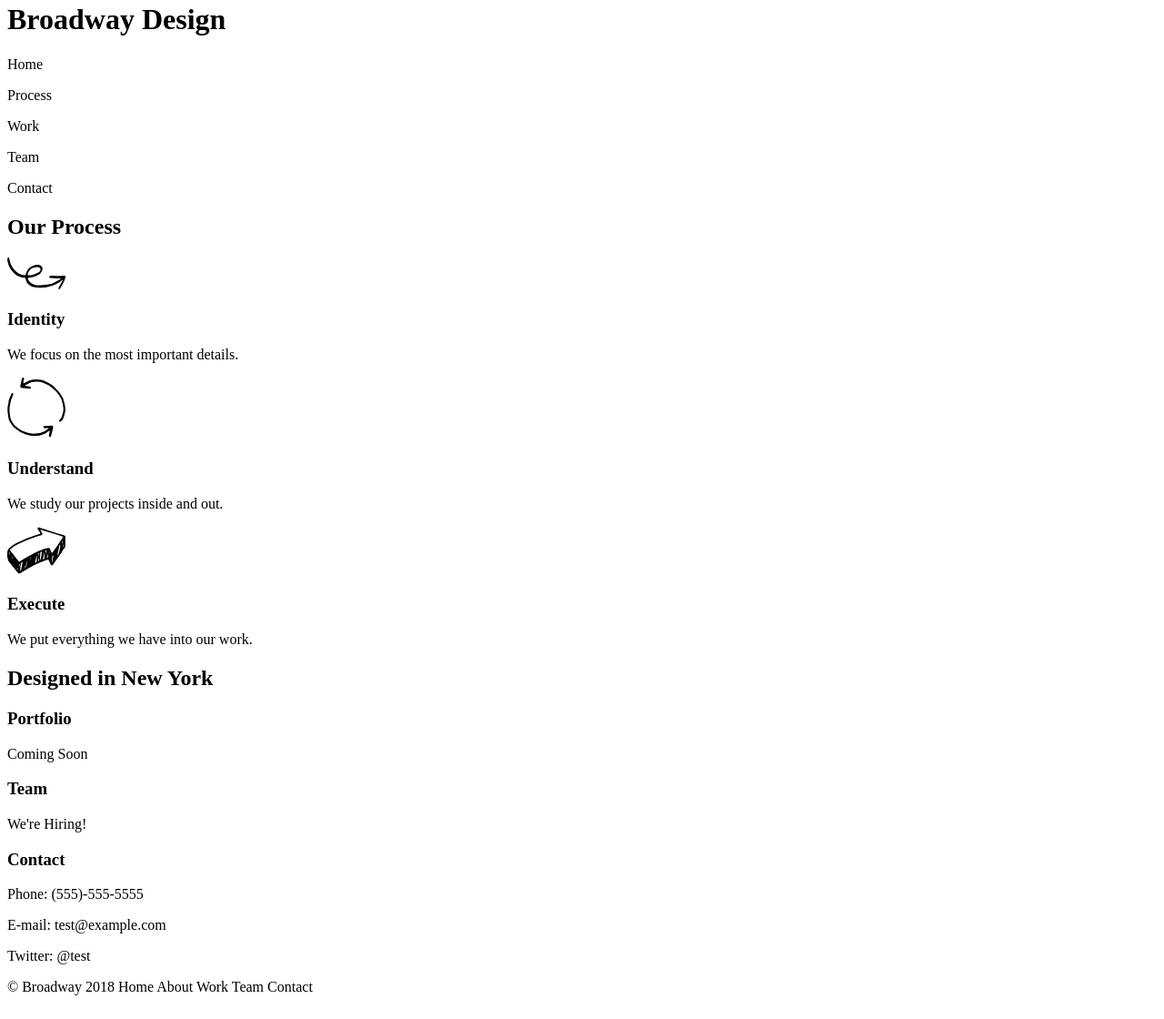
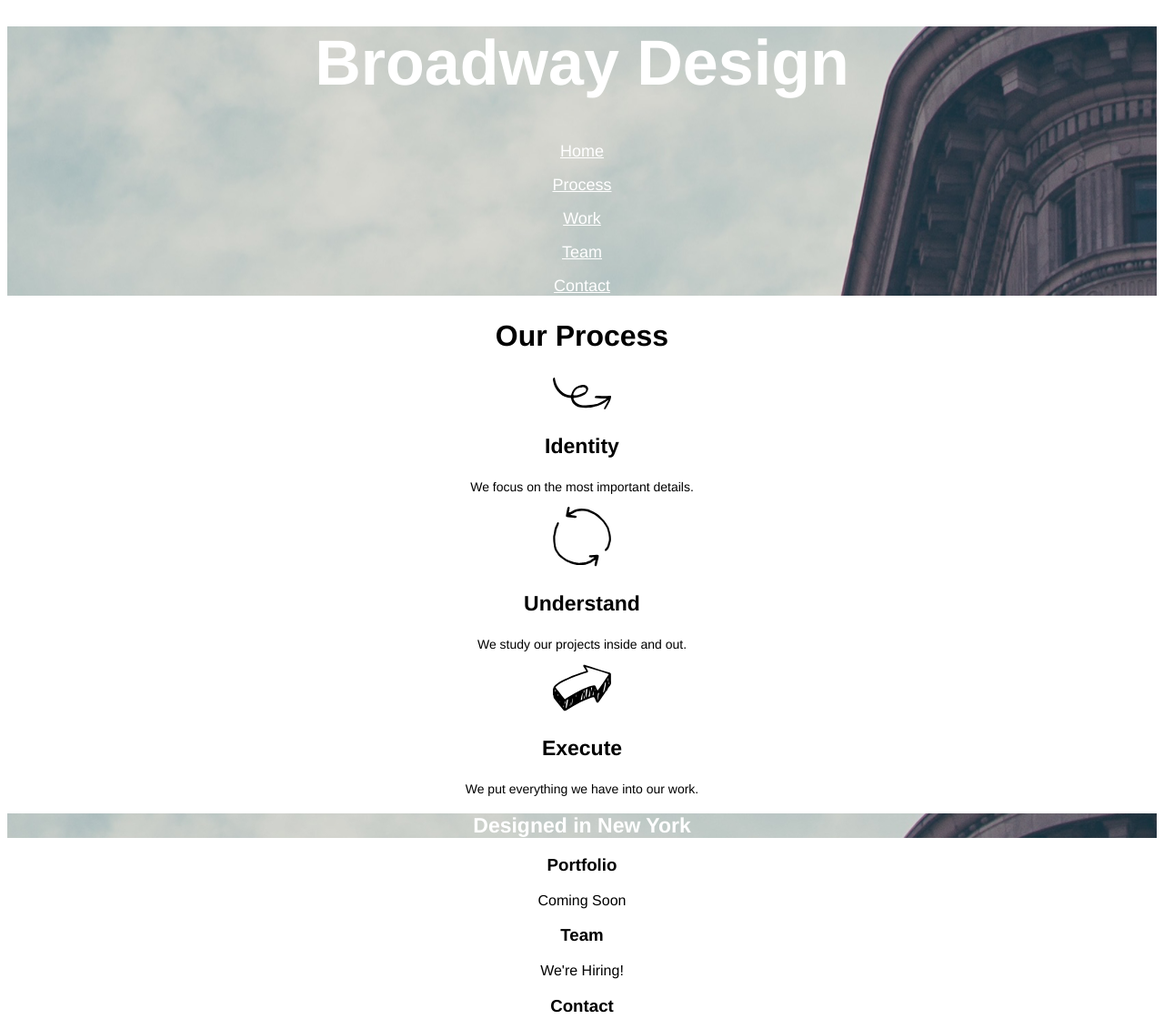
Before and after one commit to Christopher798/BroadwayDesign, a plain HTML site: page index.html in a window 1280 px wide. Shown: the part 18-1138 px from the top of the page at 91% size. Drawn offline with Linux system fonts and the light colour scheme.

Commit message:
Add css stylesheet and build v1

```diff
--- a/index.html
+++ b/index.html
@@ -10,29 +10,39 @@
     <div class="navigation">
       <h1>Broadway Design</h1>
 
-      <p><a>Home</a></p>
-      <p><a>Process</a></p>
-      <p><a>Work</a></p>
-      <p><a>Team</a></p>
-      <p><a>Contact</a></p>
+      <p><a class="navlink" href="#home">Home</a></p>
+      <p><a class="navlink" href="#process">Process</a></p>
+      <p><a class="navlink" href="#work">Work</a></p>
+      <p><a class="navlink" href="#team">Team</a></p>
+      <p><a class="navlink" href="#contact">Contact</a></p>
    </div>
 
     <!-- Business process -->
+    <!--ID and Class Selector: <div id="one" class="two"> ...</div> #one.two {...}-->
     <div class="process">
       <h2>Our Process</h2>
+
+      <div class="component">
         <img src="resources/images/identify.svg" alt="arrow"/>
         <h3>Identity</h3>
         <p>We focus on the most important details.</p>
+      </div>
+
+      <div class="component">
         <img src="resources/images/understand.svg" alt="circle"/>
         <h3>Understand</h3>
         <p>We study our projects inside and out.</p>
+      </div>
+
+      <div class="component">
         <img src="resources/images/execute.svg" alt="thick arrow"/>
         <h3>Execute</h3>
         <p>We put everything we have into our work.</p>
       </div>
+    </div>
 
     <!--Small Ribbon-->
-    <div>
+    <div class="navigation">
       <h2>Designed in New York</h2>
     </div>
 
@@ -61,14 +71,14 @@
     </div>
 
     <!--Footer Section -->
-    <div>
+    <div class="footer">
       <p>
         &copy; Broadway 2018
-        <a>Home</a>
-        <a>About</a>
-        <a>Work</a>
-        <a>Team</a>
-        <a>Contact</a>
+        <a class="navlink" href="#home">Home</a>
+        <a class="navlink" href="#about">About</a>
+        <a class="navlink" href="#work">Work</a>
+        <a class="navlink" href="#team">Team</a>
+        <a class="navlink" href="#contact">Contact</a>
       </p>
     </div>
 
--- a/resources/css/style.css
+++ b/resources/css/style.css
@@ -0,0 +1,58 @@
+body {
+  font-family: Helvetica, sans-serif;
+  text-align: center;
+}
+
+.navigation {
+  background-image: url('../images/the-flatiron-building.png');
+  background-repeat: no-repeat;
+  text-align: center;
+  color: white;
+}
+
+h1,
+h2,
+h3 {
+  font-family: Helvetica;
+  font-weight: bold;
+}
+
+/* Access an element within a block */
+.navigation h1 {
+  font-size: 70px;
+  color: white;
+}
+
+.navlink {
+  font-size: 18px;
+  color: white;
+}
+
+.navigation h2 {
+  font-size: 23px;
+  color: white;
+}
+
+.process {
+  text-align: center;
+}
+
+.process h2 {
+  font-size: 32px;
+}
+
+.component h3 {
+  font-size: 23px;
+}
+
+.component p {
+  font-size: 14px;
+}
+
+.footer {
+  font-family: Helvetica;
+  font-size: 11px;
+  color: white;
+  background-color: dimgray;
+  text-align: left;
+}
```
Also changed, not shown: 5 other files. Lines whose indentation alone changed are shown as unchanged.
